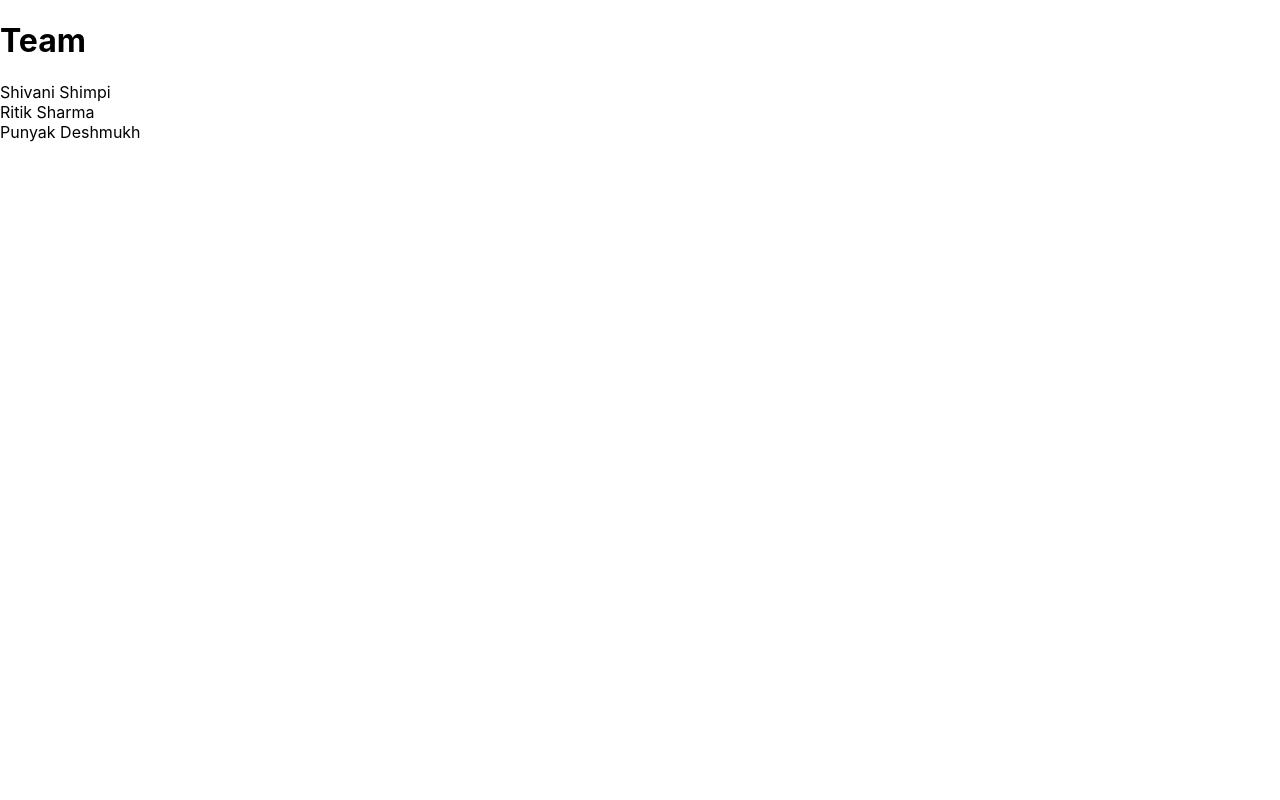
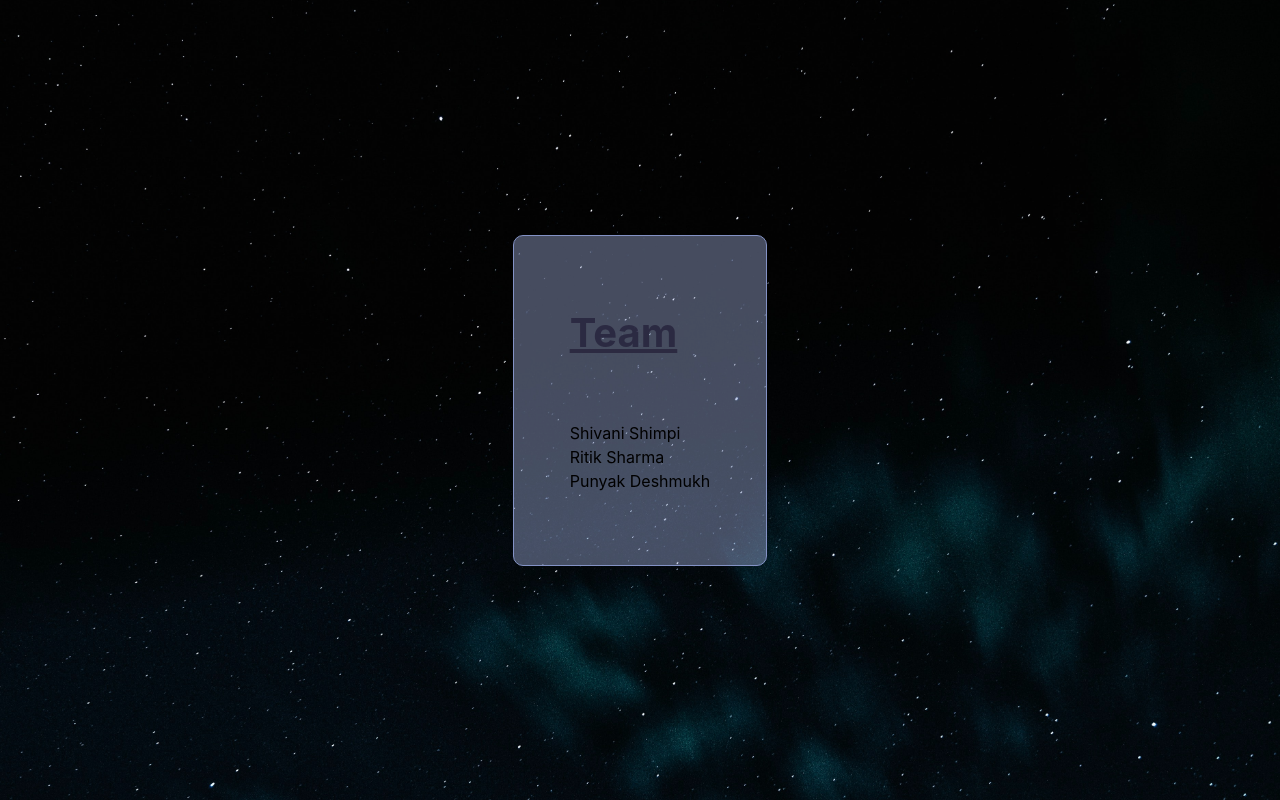
Before and after one commit to shivanishimpi/techovation, a Next.js app: page /posts/team in a window 1280 px wide. Built offline with nearby package versions, Linux system fonts and the light colour scheme.

Commit message:
🖇 teams page

```diff
--- a/pages/index.tsx
+++ b/pages/index.tsx
@@ -47,7 +47,7 @@ export default function Home() {
             className={styles.card}
           >
             <h3>Moonshine &rarr;</h3>
-            <p>A consise and quick deep dive into the functioning of Moonshine and its dependencies.</p>
+            <p>A concise and quick deep dive into the functioning of Moonshine and its dependencies.</p>
           </a>
           <a
             href="posts/cookie"
--- a/pages/posts/team.tsx
+++ b/pages/posts/team.tsx
@@ -1,16 +1,21 @@
-import Link from 'next/link'
+import Link from "next/link";
+import styles from "../../styles/Pages.module.css";
 
-export default function Home(){
-    return (
-        <div>
-            <h1>Team</h1>
-            <p>
-                Shivani Shimpi
-                <br/>
-                Ritik Sharma
-                <br/>
-                Punyak Deshmukh
-            </p>
+export default function Home() {
+  return (
+    <div className={styles.container}>
+      <main className={styles.main}>
+        <div className={styles.card}>
+          <h1 className={styles.title}>Team</h1>
+          <p className={styles.description}>
+            Shivani Shimpi
+            <br />
+            Ritik Sharma
+            <br />
+            Punyak Deshmukh
+          </p>
         </div>
-    )
+      </main>
+    </div>
+  );
 }
```
